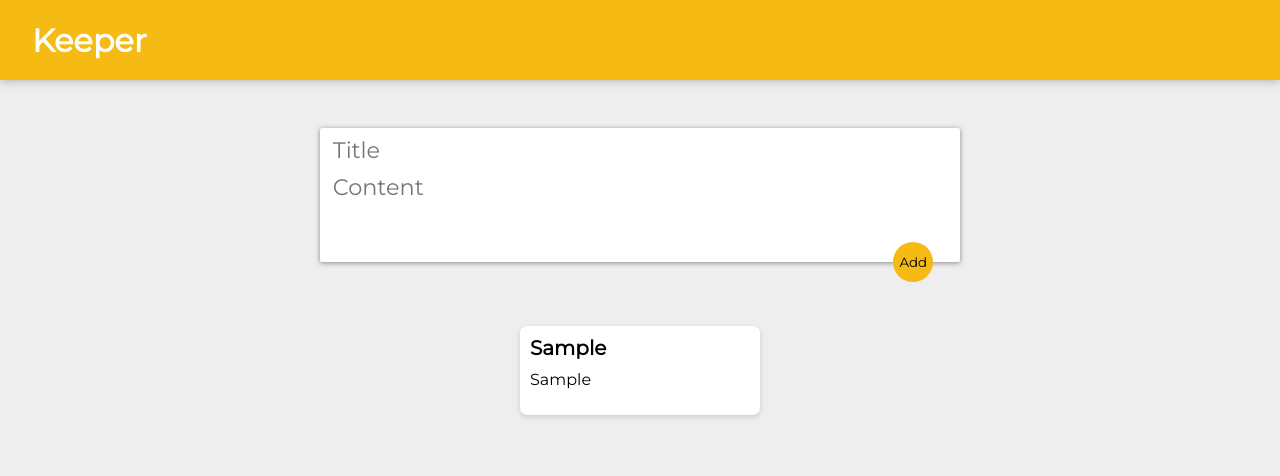
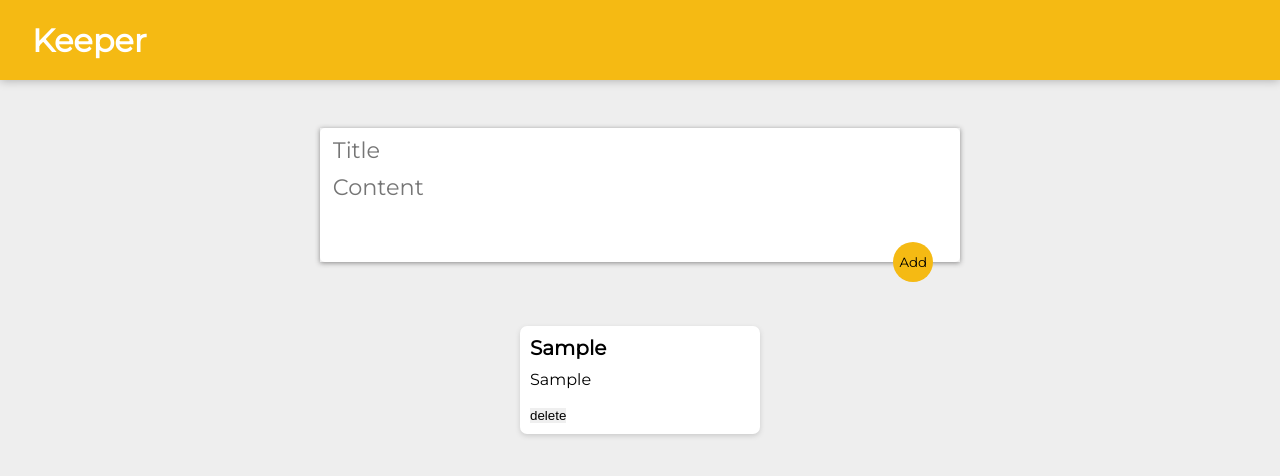
Before and after one commit to sreerajpr06/KeeperApp, a React (Create React App) app: page / in a window 1280 px wide. Both pictures are taken after typing "Sample", "Sample" into the empty fields and a click on the button "Add". Shown: the top 476 px of the page. Built offline with nearby package versions, Linux system fonts and the light colour scheme; a web font is replaced by a local one.

Commit message:
added functionality for deleting notes

```diff
--- a/src/components/App.jsx
+++ b/src/components/App.jsx
@@ -12,16 +12,28 @@ function App()
 
     function onAdd(newNote){
 
-        console.log(newNote);
+        // console.log(newNote);
         setNotes( (prevNotes) => {
             return [...prevNotes,
                 {
+                    id: newNote.id,
                     title : newNote.title,
                     content: newNote.content
                 }
             ];
         })
 
+    }
+
+    function onDelete(id) {
+        // console.log(id);
+        setNotes( (prevNotes) => {
+            return (
+                prevNotes.filter( (note) => {
+                    return note.id !== id;
+                })
+            );
+        })
     }
 
     return (
@@ -31,26 +43,17 @@ function App()
             <div className="note-container">
 
                 {notes.length !== 0 ? notes.map(note => {
+                    {/* console.log(note.id); */}
                     return (
                         <Note
-                            key={note.key}
+                            id={note.id}
+                            key={note.id}
                             title={note.title}
                             content={note.content}
+                            onDelete={onDelete}
                         />
                     )
                 }) : null }
-
-
-{/*
-                {notes.map(note => {
-                    return (
-                        <Note
-                            key={note.key}
-                            title={note.title}
-                            content={note.content}
-                        />
-                    )
-                })} */}
 
             </div>
         </div>
--- a/src/components/CreateArea.jsx
+++ b/src/components/CreateArea.jsx
@@ -1,4 +1,5 @@
 import React, { useState } from "react";
+import { v4 as uuidv4 } from 'uuid';
 
 function CreateArea(props){
     let [newItem, setNewItem] = useState({
@@ -13,6 +14,7 @@ function CreateArea(props){
             setNewItem( (prevItem) => {
                 return (
                     {
+                        id: uuidv4(),
                         title: value,
                         content: prevItem.content
                     }
@@ -23,6 +25,7 @@ function CreateArea(props){
             setNewItem( (prevItem) => {
                 return (
                     {
+                        id: uuidv4(),
                         title: prevItem.title,
                         content: value
                     }
--- a/src/components/Note.jsx
+++ b/src/components/Note.jsx
@@ -10,6 +10,9 @@ function Note(props)
             <p>
                 {props.content}
             </p>
+            <button onClick={ () => {
+                props.onDelete(props.id);
+            }}>delete</button>
         </div>
     )
 }
```
